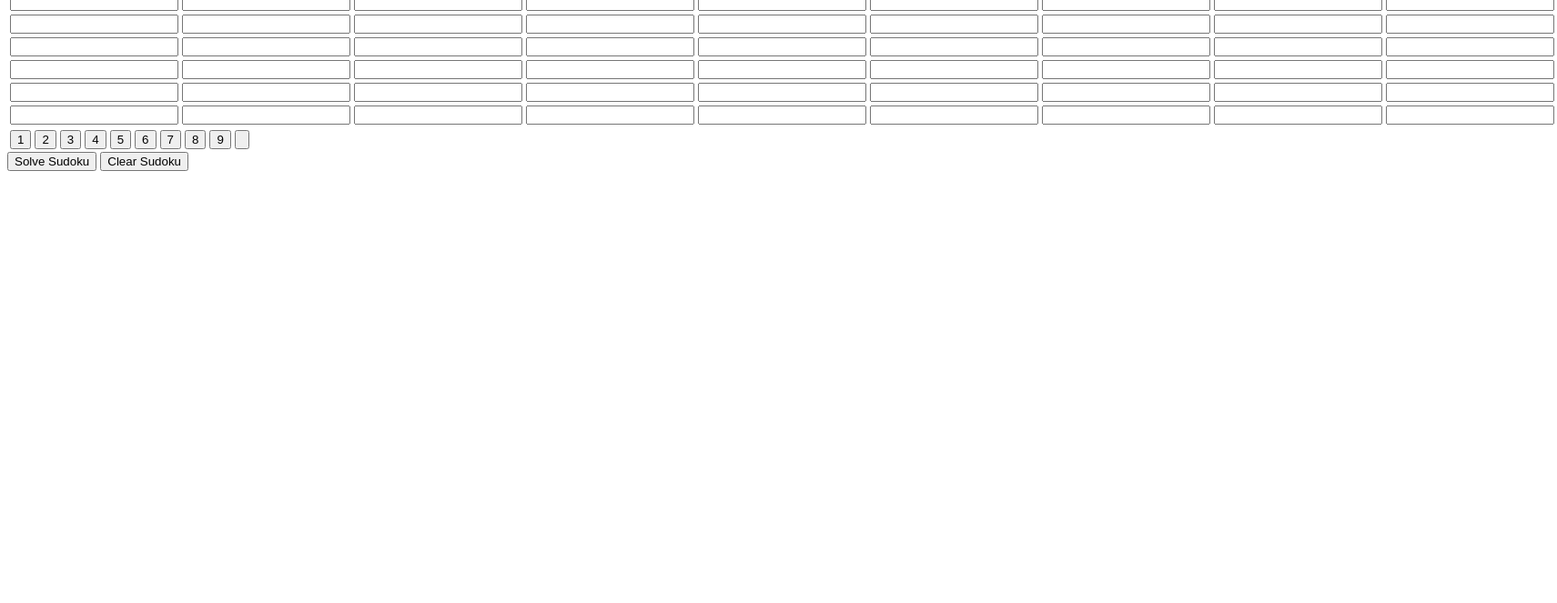
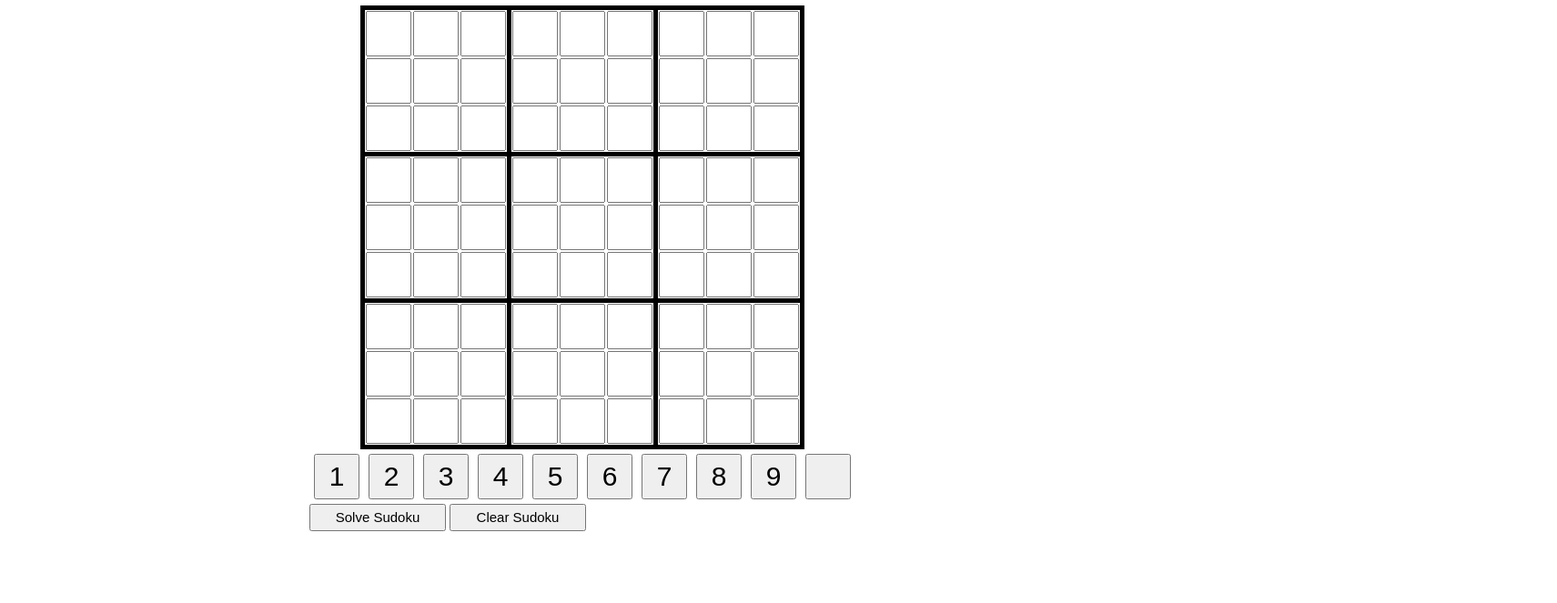
Before and after one commit to startdks/sudoku_solver, a plain HTML site: page index.html in a window 1280 px wide. Shown: the part 153-816 px from the top of the page at 91% size, 1711 px wide, since content can reach past the window. Drawn offline with Linux system fonts and the light colour scheme; the site is published under a folder, as on GitHub Pages, so addresses that start at the root find nothing.

Commit message:
Fix file paths for CSS and JavaScript in index.html

```diff
--- a/index.html
+++ b/index.html
@@ -2,8 +2,8 @@
   <head>
     <meta charset="UTF-8" />
     <meta name="viewport" content="width=device-width, initial-scale=1.0" />
-    <link rel="stylesheet" href="/css/main.css" />
-    <script src="/js/sudoku_solver.js"></script>
+    <link rel="stylesheet" href="./css/main.css" />
+    <script src="./js/sudoku_solver.js"></script>
     <title>Sudoku Solver</title>
   </head>
   <body>
```
